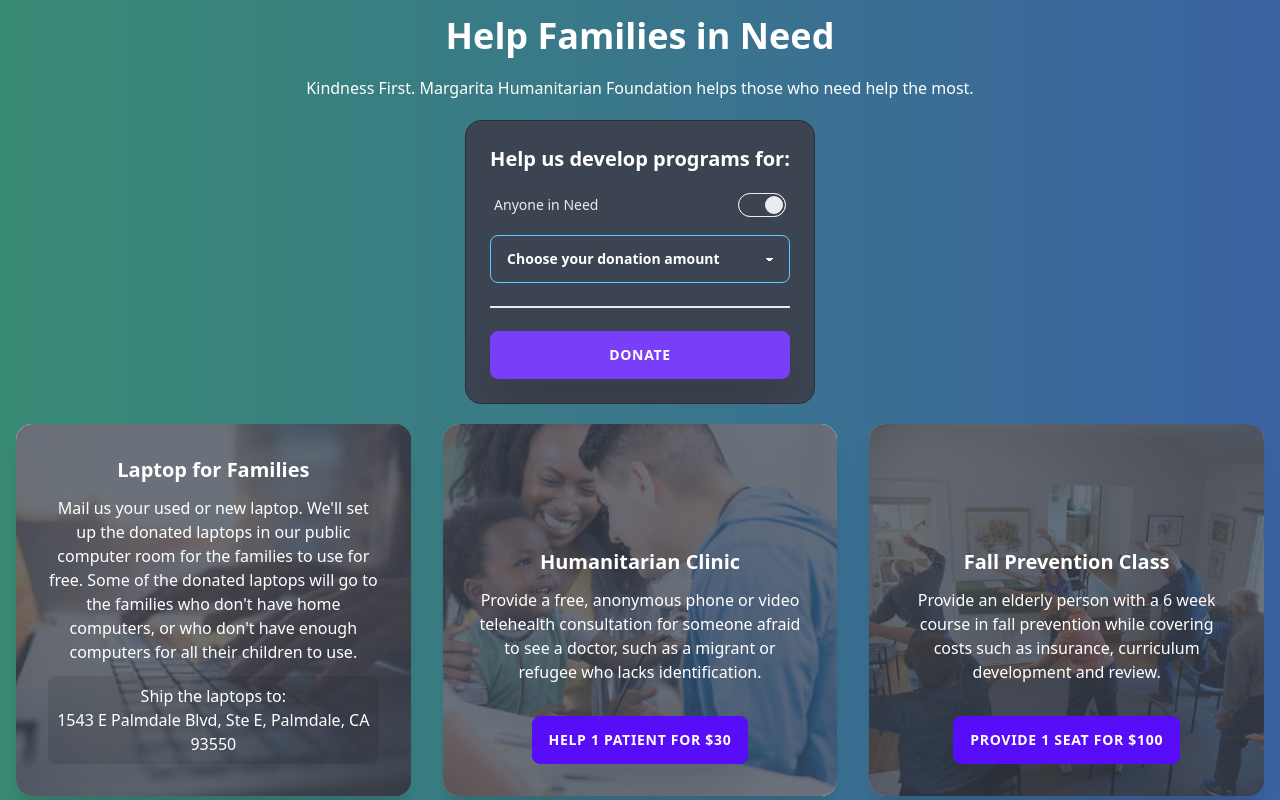
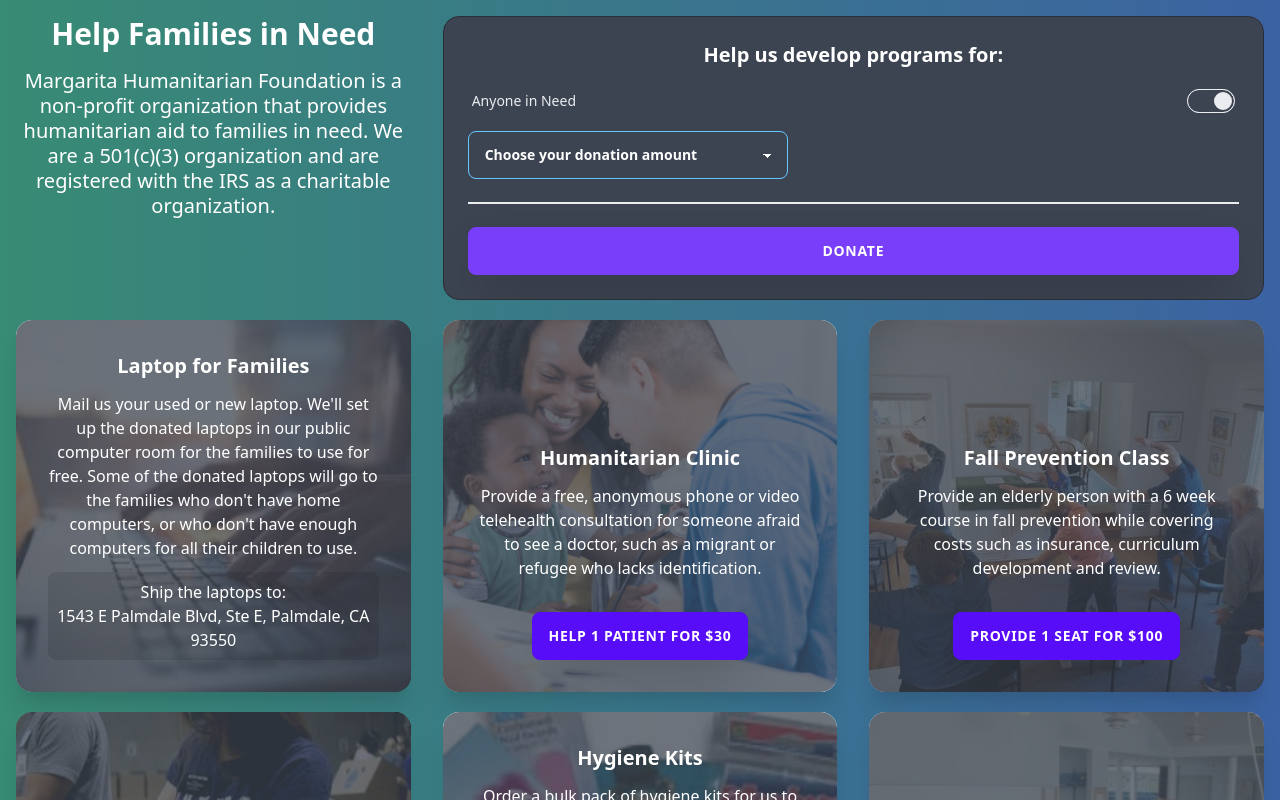
Before and after one commit to margaritahumanitarian/helpafamily, a Next.js app: page / in a window 1280 px wide. Shown: the top 800 px of the page. Built offline with nearby package versions, Linux system fonts and the light colour scheme.

Commit message:
Experiment with title, expanding top text, and a top grid row

```diff
--- a/pages/index.js
+++ b/pages/index.js
@@ -73,17 +73,22 @@ export default function Home() {
         <div className="hero-overlay bg-opacity-50" />
         <div className="text-center hero-content text-neutral-content">
           <div className="w-lg">
-            <h1 className="mb-5 text-4xl font-bold">
+            <div className="md:grid md:grid-cols-3 md:gap-x-8 md-gap-y-5">
+              <div className="md:col-span-1">
+                <h1 className="text-3xl font-bold mb-4">
                   {'Help Families in Need'}
                 </h1>
-            <p className="mb-5">
+                <p className="text-xl leading-tight">
                   {
-                'Kindness First. Margarita Humanitarian Foundation helps those who need help the most.'
+                    'Margarita Humanitarian Foundation is a non-profit organization that provides humanitarian aid to families in need. We are a 501(c)(3) organization and are registered with the IRS as a charitable organization.'
                   }
                 </p>
-            <div className="md:flex md:justify-center">
+              </div>
+              <div className="md:col-span-2">
                 <MainDonationForm />
               </div>
+            </div>
+
             <div className="md:grid md:grid-cols-3 md:gap-x-8 md:gap-y-5">
               <Cards />
             </div>
```
Lines whose indentation alone changed are shown as unchanged.
